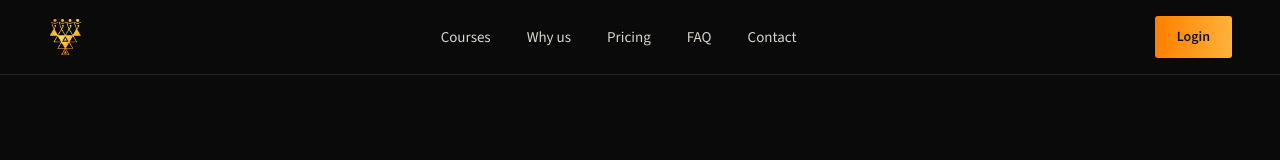
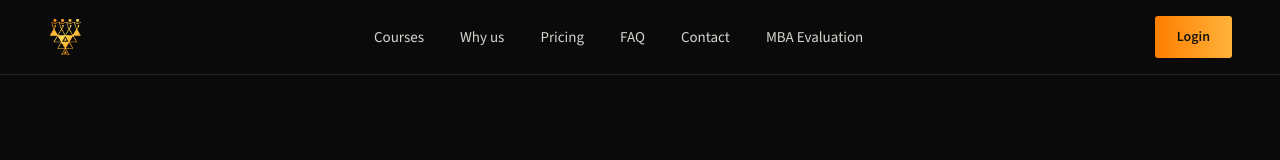
Before and after one commit to PalsAnalytix/PalsAnalytix-frontend, a React (Vite) app: page / in a window 1280 px wide. Shown: the top 160 px of the page. Built offline with nearby package versions, Linux system fonts and the light colour scheme; no server answers.

Commit message:
Update LandingPage.jsx

```diff
--- a/src/pages/LandingPage.jsx
+++ b/src/pages/LandingPage.jsx
@@ -39,6 +39,7 @@ const NAV_LINKS = [
   { label: "Pricing", to: "/pricing" },
   { label: "FAQ", to: "/FAQ" },
   { label: "Contact", to: "/contact" },
+  { label: "MBA Evaluation", to: "/mba-evaluation" },
 ];
 
 const Nav = ({ isAuthenticated, isAdmin, onLoginClick }) => {
```
